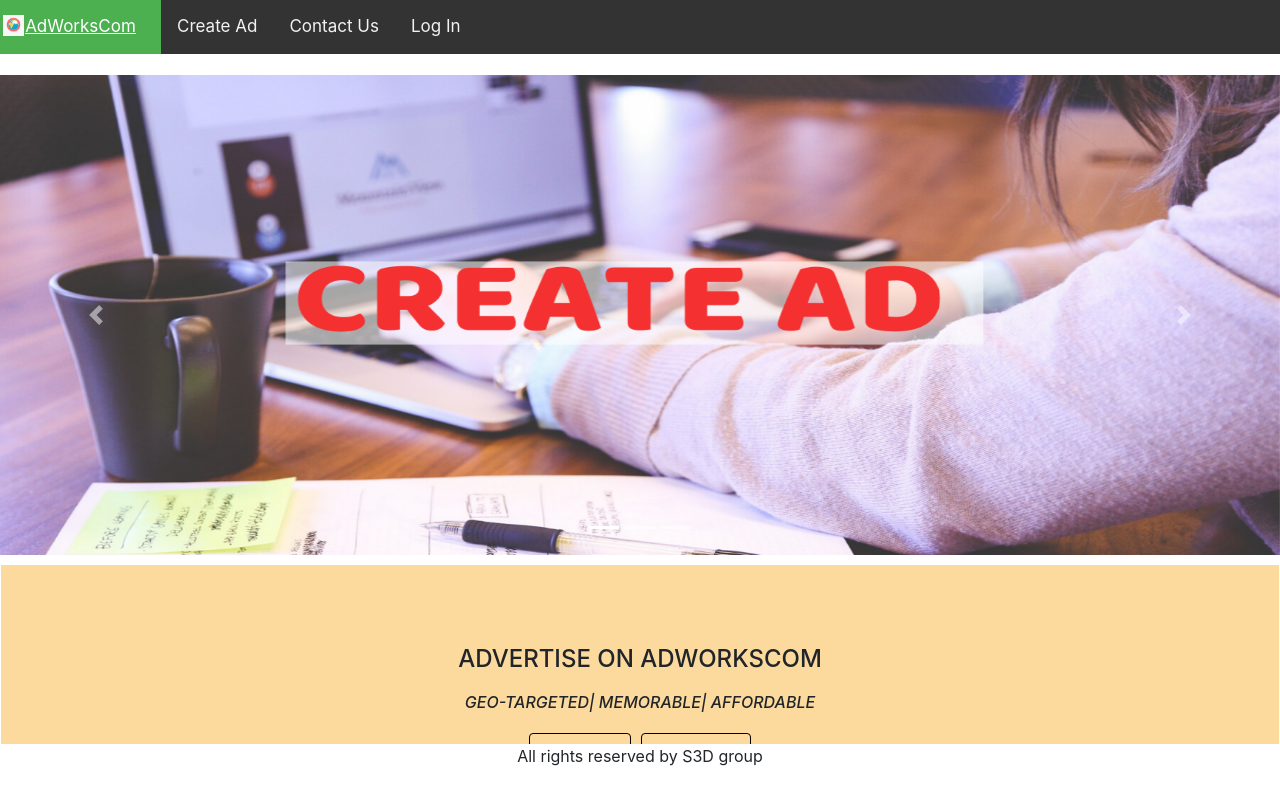
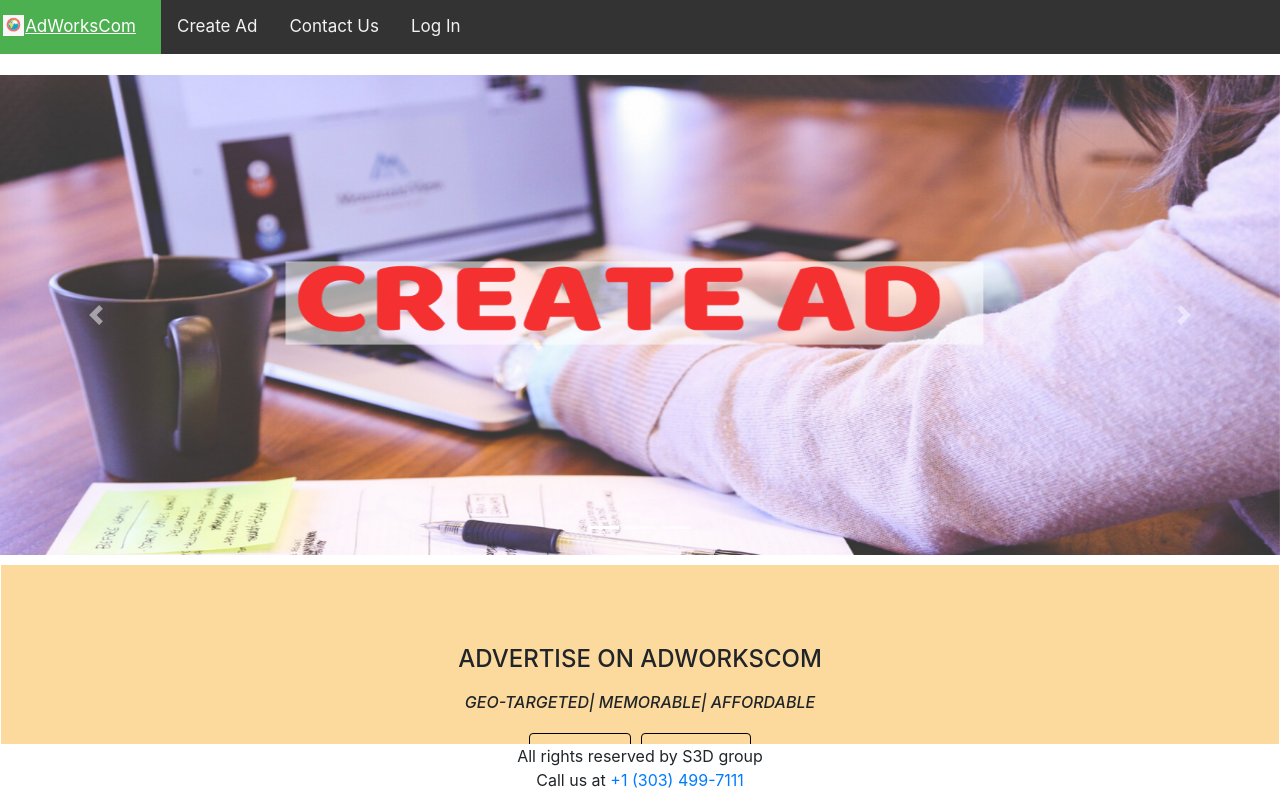
Before and after one commit to openS3D/AdworksCom, a Next.js app in the folder client/: page / in a window 1280 px wide. Built offline with nearby package versions, Linux system fonts and the light colour scheme.

Commit message:
Add cell number to website

```diff
--- a/client/hoc/layout/footer/footer.js
+++ b/client/hoc/layout/footer/footer.js
@@ -2,9 +2,12 @@ import React from 'react';
 import './footer.css';
 
 const Footer = () => {
-    return(
+    return (
         <p className="footer_container">
             All rights reserved by S3D group
+            <p>
+                Call us at <a href="tel:+1-303-499-7111">+1 (303) 499-7111</a>
+            </p>
         </p>
     );
 }
```
